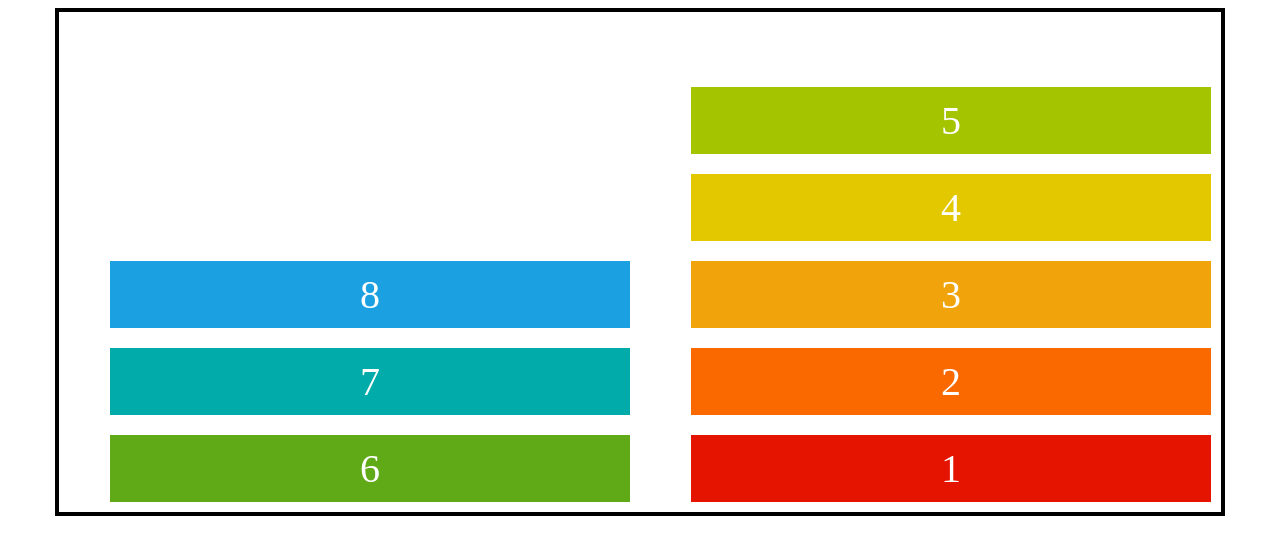
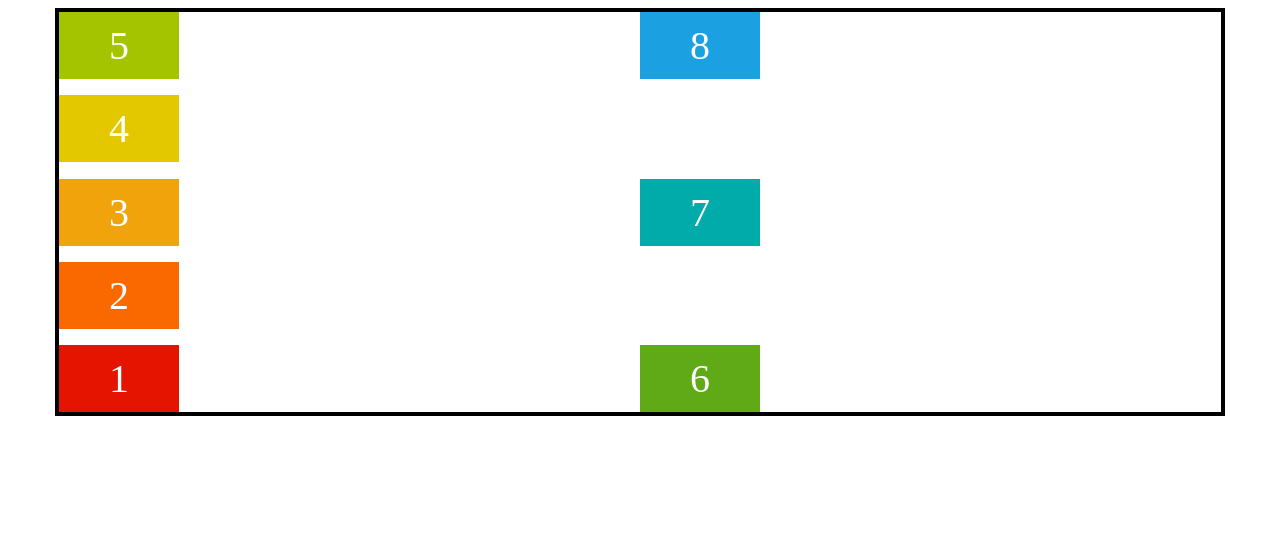
Before and after one commit to humayunahmed8/CSS3-Flexbox, a plain HTML site: page index.html in a window 1280 px wide. Drawn offline with Linux system fonts and the light colour scheme.

Commit message:
add flexbox justify-content

```diff
--- a/style.css
+++ b/style.css
@@ -11,8 +11,9 @@
     text-align:  center;
     font-size: 40px;
     color:  #fff;
-    margin: 10px;
-    width: 500px;
+    /* margin: 10px; */
+    /* width: 500px; */
+    width: 100px;
 }
 
 /* Box Color */
@@ -30,12 +31,15 @@
 .main-content {
     display:  flex;
     border: 4px solid black;
-
     /* flex-direction: column/column-reverse/row/row-reverse; */
     flex-direction: column-reverse;
-
+    /* justify-content: center/flex-start/flex-end/space-between/space-around; */
     /* flex-wrap: no-wrap/wrap/wrap-reverse; */
-    flex-wrap: wrap-reverse;
-
-    height: 500px;
+    flex-wrap: wrap;
+    /* justify-content: center; */
+    /* justify-content: flex-start; */
+    height: 400px;
+    /* justify-content: flex-end; */
+    /* justify-content:  space-around; */
+    justify-content: space-between;
 }
```
